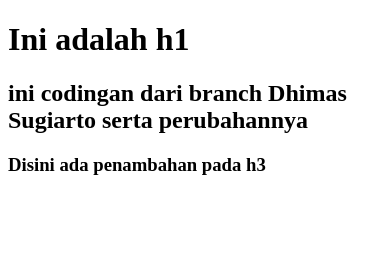
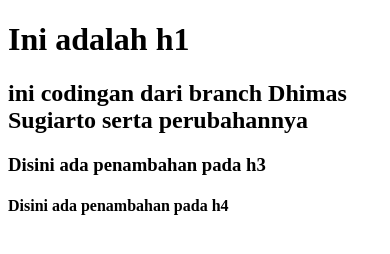
Before and after one commit to vomca/Tugas, a plain HTML site: page index.html in a window 390 px wide. Drawn offline with Linux system fonts and the light colour scheme.

Commit message:
ini adalah coding untuk tugas pemrograman mobile (revisi h4)

```diff
--- a/index.html
+++ b/index.html
@@ -10,5 +10,6 @@
     <h1>Ini adalah h1</h1>
     <h2>ini codingan dari branch Dhimas Sugiarto serta perubahannya</h2>
     <h3>Disini ada penambahan pada h3</h3>
+    <h4>Disini ada penambahan pada h4</h4>
 </body>
 </html>
```
